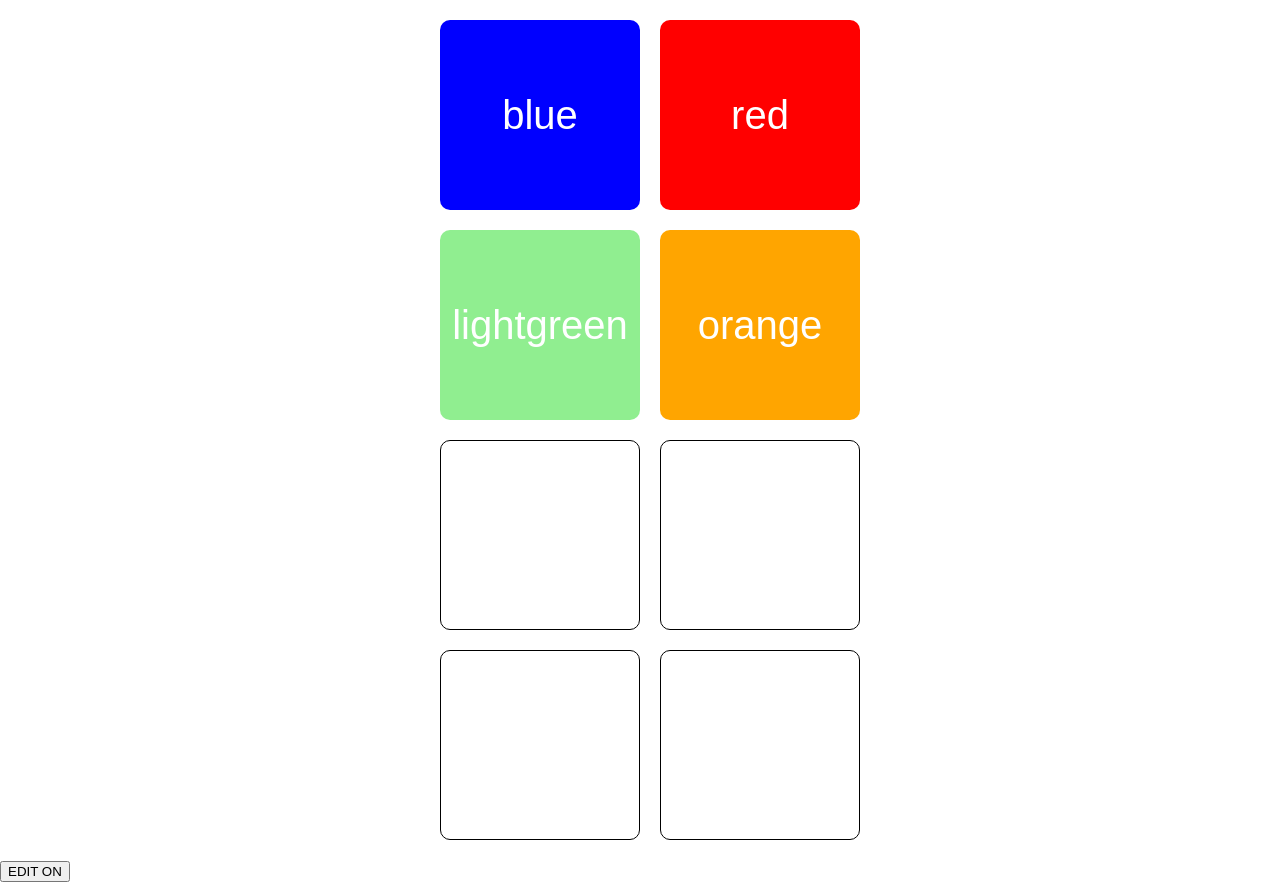
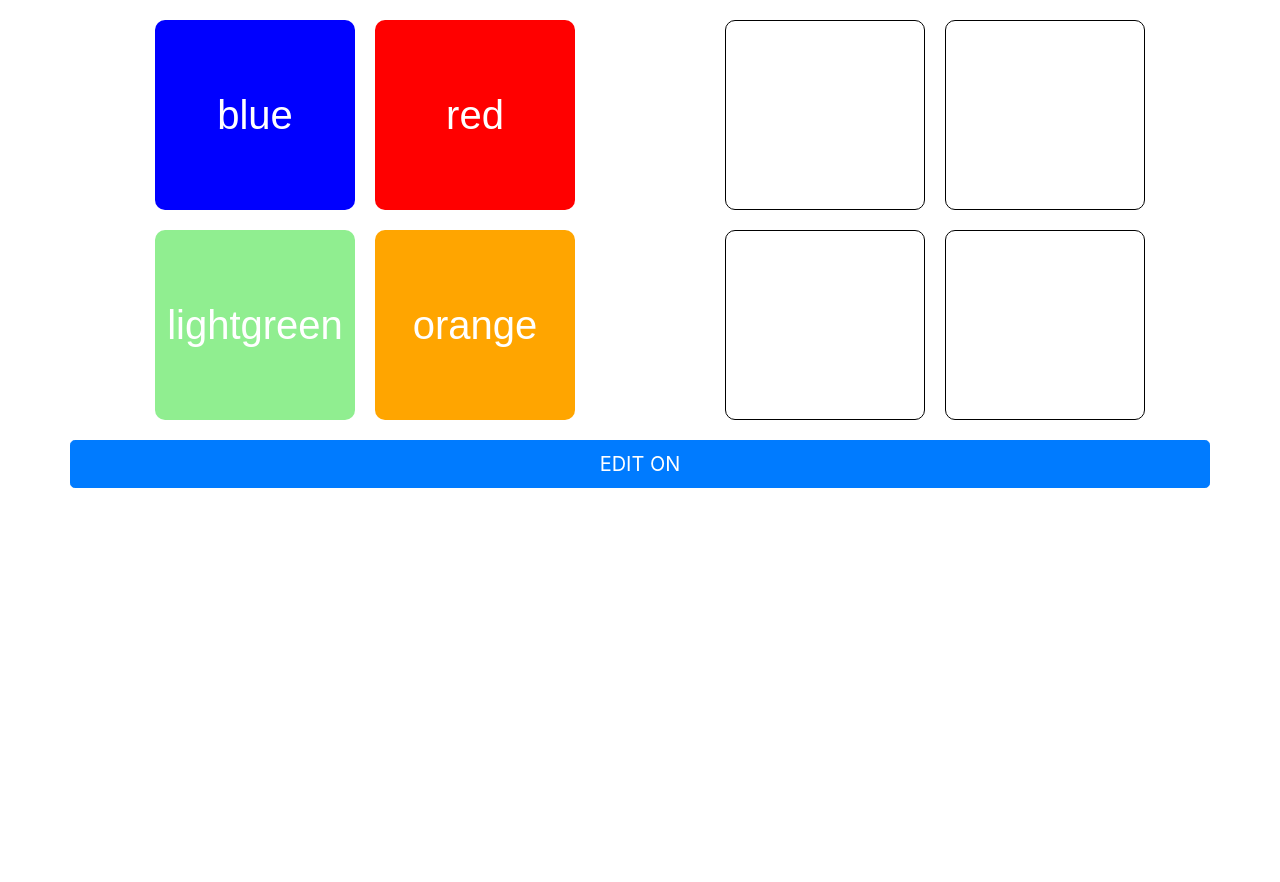
Before and after one commit to 464squad/design-pad, a React (Create React App) app: page / in a window 1280 px wide. After the commit the page ends 800 px from the top, so only its background shows below. Built offline with nearby package versions, Linux system fonts and the light colour scheme.

Commit message:
added bootstrap

```diff
--- a/src/App.js
+++ b/src/App.js
@@ -4,15 +4,19 @@
 import DesignPad from './components/DesignPad'
 import EditBtn from './components/EditBtn'
 import { Container, Button } from 'react-bootstrap'
+import 'bootstrap/dist/css/bootstrap.min.css';
 
 function App() {
   return (
     <div className="container">
-    <div className="row justify-content-md-center">
-      <PadInput />
-      <DesignPad />
-      </div>
-      <EditBtn />
+          <div className="row justify-content-md-center">
+            <PadInput />
+            <DesignPad />
+            </div>
+            <div className="row justify-content-md-center">
+              <EditBtn/>
+            </div>
+
     </div>
   );
 }
```
